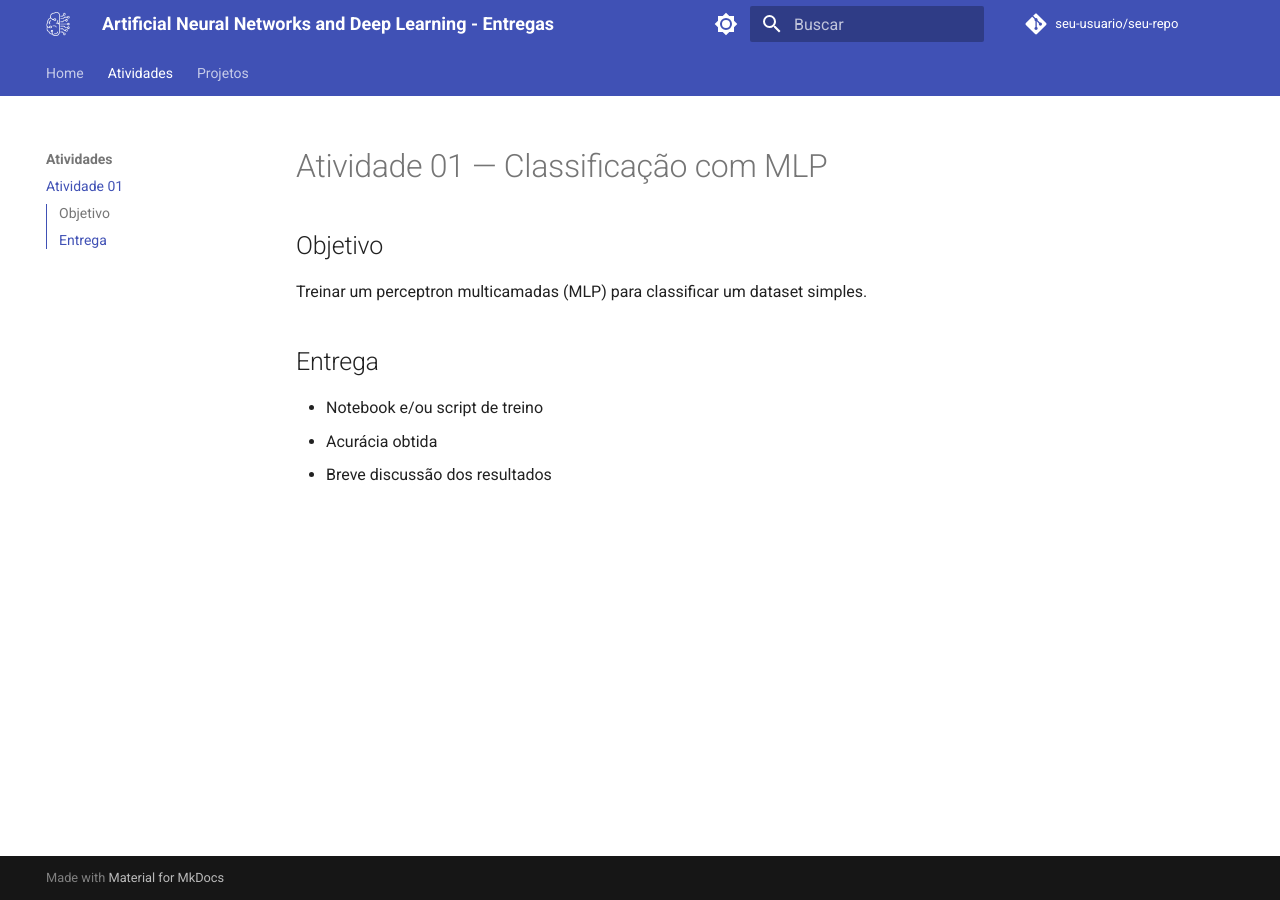
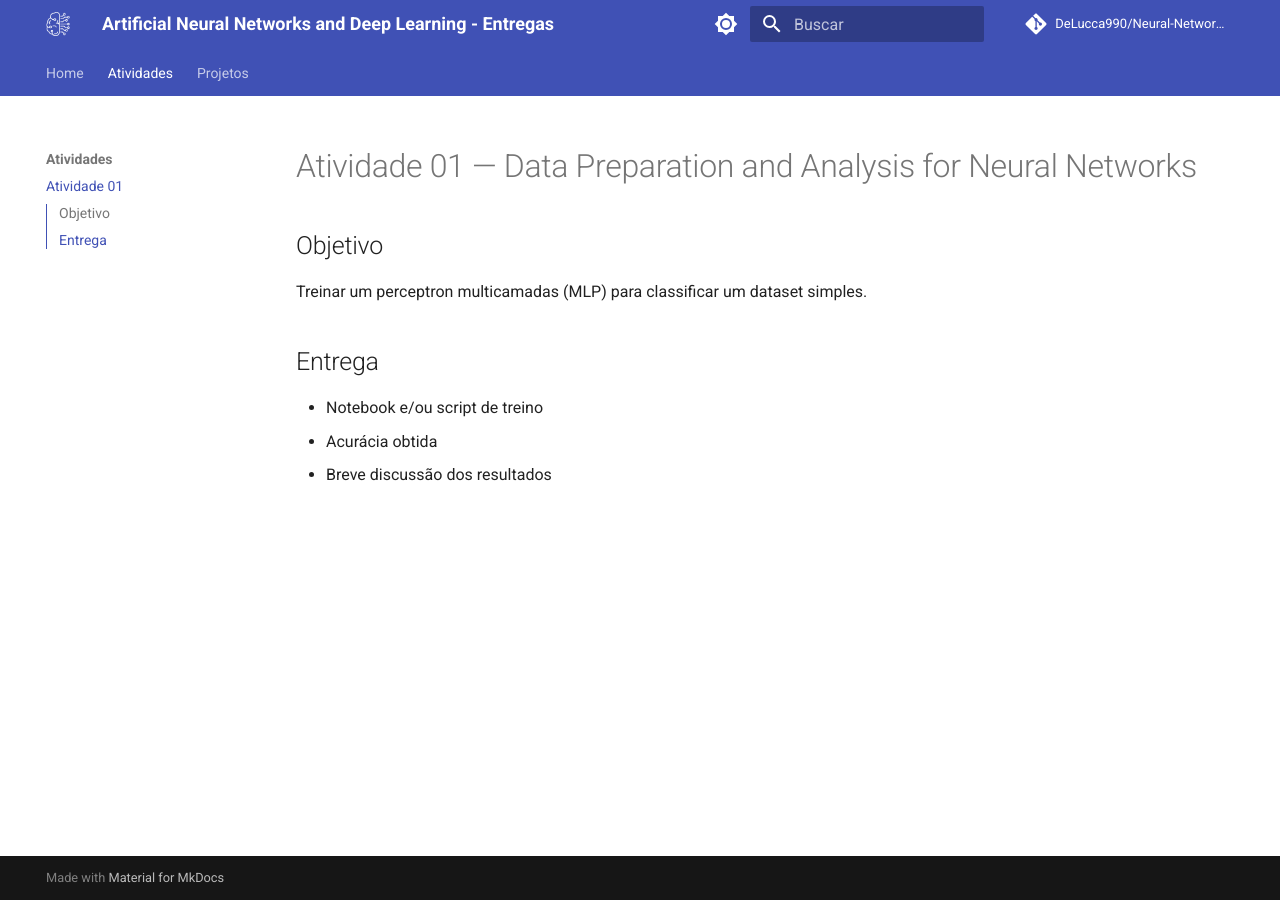
Before and after one commit to DeLucca990/Neural-Networks-Classes, an MkDocs documentation site: the page built from docs/activities/activity_01.md, in a window 1280 px wide. Built offline with MkDocs 1.6.1 and Material for MkDocs 9.7.7, drawn with Linux system fonts in a browser that asks for light colours; comment, search, counter and statistics services are not loaded.

Commit message:
update: activity title and repository information in configuration

```diff
--- a/docs/activities/activity_01.md
+++ b/docs/activities/activity_01.md
@@ -1,4 +1,4 @@
-# Atividade 01 — Classificação com MLP
+# Atividade 01 — Data Preparation and Analysis for Neural Networks
 
 ## Objetivo
 Treinar um perceptron multicamadas (MLP) para classificar um dataset simples.
--- a/mkdocs.yml
+++ b/mkdocs.yml
@@ -1,9 +1,9 @@
 site_name: Artificial Neural Networks and Deep Learning - Entregas
 site_description: Materiais, atividades e projetos da disciplina de Deep Learning
 site_author: Pedro De Lucca
-repo_url: https://github.com/seu-usuario/seu-repo
-repo_name: seu-usuario/seu-repo
-site_url: https://seu-usuario.github.io/seu-repo/
+repo_url: https://github.com/DeLucca990/Neural-Networks-Classes
+repo_name: DeLucca990/Neural-Networks-Classes
+site_url: ''
 
 nav:
   - Home: index.md
```
